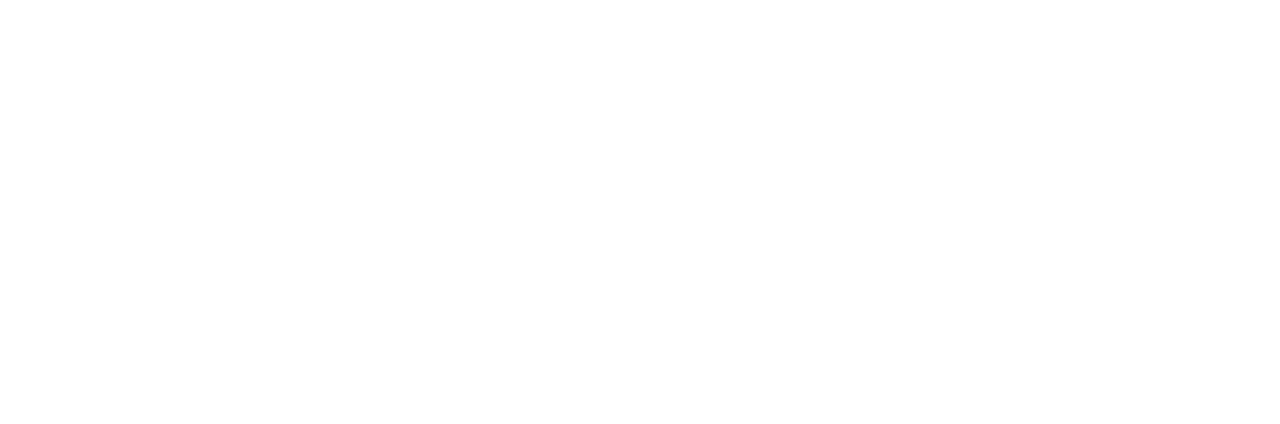
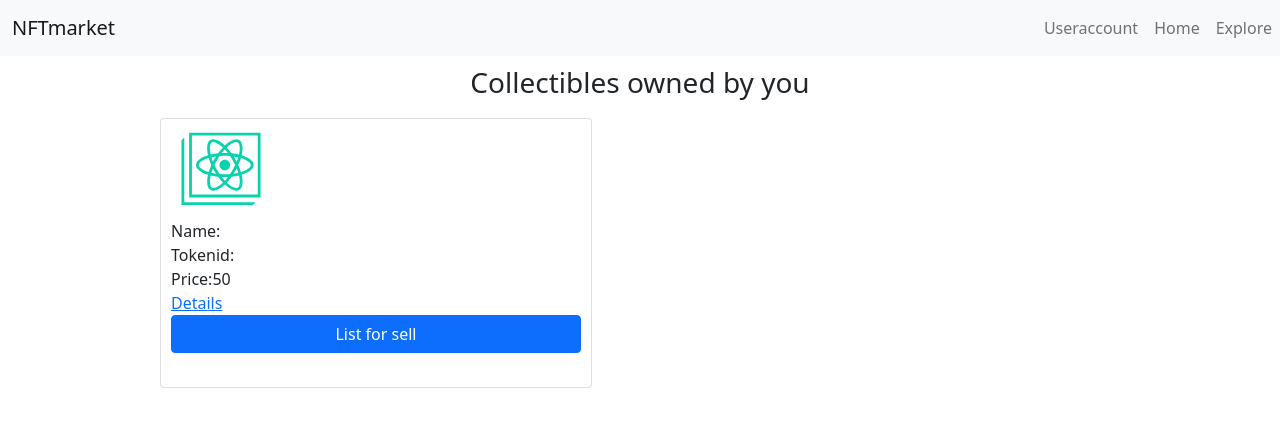
Before and after one commit to anupamakoirala-rumsan/NFT-Market, a React (Create React App) app in the folder client/: page /user in a window 1280 px wide. Shown: the top 424 px of the page. Built offline with nearby package versions, Linux system fonts and the light colour scheme.

Commit message:
Almost final layout added

```diff
--- a/client/src/App.css
+++ b/client/src/App.css
@@ -34,7 +34,28 @@
   width:45%;
   padding-left: 10px;
   padding-bottom: 10px;
+  padding-right: 10px;
 }
 .heading{
   text-align: center;
 }
+.details{
+  justify-content: center;
+  margin-left: auto;
+  margin-right: auto;
+  width:60%;
+padding-top: 10%;
+}
+.artdetails{
+  padding-top: 3%;
+  line-height: 2;
+  padding-bottom: 2%;
+
+}
+.image{
+  padding-top: 2%;
+  padding-left: 4%;
+  justify-content: center;
+  align-items: center;
+  /* padding-bottom: 2%; */
+}
--- a/client/src/App.js
+++ b/client/src/App.js
@@ -3,7 +3,8 @@ import React from"react";
 import {Route,Link,BrowserRouter, Switch} from "react-router-dom";
 import Explore from "./component/Explore";
 import Home from "./component/Home";
-
+import Details from "./component/Details";
+import User from "./component/User"
 // import "bootstrap/dist/css/bootstrap.min.css";
  import "./App.css";
 function App(){
@@ -18,6 +19,12 @@ function App(){
    <Route path ='/explore' exact>
     <Explore/>
     </Route>
+    <Route path ="/details" exact>
+      <Details/>
+    </Route>
+    <Route path ="/user" exact>
+      <User/>
+    </Route>
     </Switch>
     </BrowserRouter>
 
--- /dev/null
+++ b/client/src/component/Details.js
@@ -0,0 +1,47 @@
+import React, { useState } from "react";
+import {Card ,Col,Row,Image,Button} from "react-bootstrap";
+import Nabbar from "./Nav";
+import Loader from "../utilities/Loader"
+function Details(){
+    const[loading,setloading] = useState(true)
+    return(
+        <div className="detailspage">
+            <Nabbar/>
+            <Loader
+            loading={loading}/>
+            <h3></h3>
+            <div className ="details">
+            <Card>
+                <Row>
+                <Col  xs ={5} md ={3}className="image">
+                <Image src="https://ipfs.io/ipfs/QmdzUHJcyUGDMp8Hy6HkrFoTmBAb7k1wibGZKFJy8u5Y8T"
+                 style={{maxWidth:'10rem',maxHeight:"80%"}}
+                 rounded
+                 />
+                 <a href='/'>View the art </a>
+                </Col>
+                {/* <div className="imagedetails"> */}
+                <Col  xs ={4} md ={6} className="artdetails">
+                    <label>Name:</label>
+                    <br/>
+                    <label>Owner:</label>
+                    <br/>
+                    <label>Token Id:</label>
+                    <br/>
+                    <label>Artist:</label>
+                    <br/>
+                    <label>Uploaded Timestamp:</label>
+                    <br/>
+                    <label>Price:</label>
+                    <br/>
+
+                    <Button>Buy</Button>
+                </Col>
+                {/* </div> */}
+                </Row>
+            </Card>
+        </div>
+        </div>
+    )
+}
+export default Details;
--- a/client/src/component/Home.js
+++ b/client/src/component/Home.js
@@ -11,8 +11,11 @@ const [loading,setLoading] = useState(false);
     return(
         <div className="home_page">
             <Nabbar/>
-
-
+            <div className="heading">
+        <h3>
+            Add your art work in Blockchain and secure it's ownership
+        </h3>
+    </div>
             <div className ="upload">
             <Card className="smallcard">
             <Form>
@@ -28,7 +31,10 @@ const [loading,setLoading] = useState(false);
                     <Form.Label>
                        Name
                     </Form.Label>
-
+                    <Form.Control type ="Text" />
+                    <Form.Label>
+                       Artist
+                    </Form.Label>
                     <Form.Control type ="Text" />
                 </Form.Group>
             </Form>
--- a/client/src/component/Nav.js
+++ b/client/src/component/Nav.js
@@ -1,20 +1,20 @@
 import React from "react";
 import {Container, Navbar,Nav} from 'react-bootstrap';
 
-function Nabbar(){
+function Nabbar(props){
 
     return(
         <div className="nav_main">
             <Navbar bg ="light" expand="lg">
             <Container>
-                <Navbar.Brand href ="#home">NFTmarket</Navbar.Brand>
+                <Navbar.Brand href ="/">NFTmarket</Navbar.Brand>
                 </Container>
                 <Navbar.Toggle  aria-controls="basic-navbar-nav"/>
                 <Navbar.Collapse id="basic-navbar-nav">
                     <Nav className ="me-auto">
-                    <Nav.Link>Useraccount</Nav.Link>
-                        <Nav.Link href="#">Home</Nav.Link>
-                        <Nav.Link href="#explore">Explore</Nav.Link>
+                    <Nav.Link href ="/user">Useraccount</Nav.Link>
+                        <Nav.Link href="/">Home</Nav.Link>
+                        <Nav.Link href="/explore">Explore</Nav.Link>
 
                     </Nav>
                 </Navbar.Collapse>
--- /dev/null
+++ b/client/src/component/User.js
@@ -0,0 +1,49 @@
+import React, { useState } from "react";
+import Nabbar from "./Nav";
+import {Button, Card, Form,Collapse} from "react-bootstrap";
+import logo from "../logo.svg";
+
+
+function User(){
+const[loading,setLoading] = useState(false);
+    return(
+        <div className="userpage">
+        <Nabbar/>
+        <div className="heading">
+        <h3>Collectibles owned by you</h3>
+        </div>
+        <div className="display">
+            <Card  className="displaycard">
+            <img src={logo}
+            height="100"
+            width="100"/>
+            <label>Name:</label>
+            <label>Tokenid:</label>
+            <label>Price:50</label>
+            < a href ="/details"> Details</a>
+            <Button onClick ={(event)=>
+                setLoading(!loading)//token ko state sanga check garnae tala loading pathako thau ma pathuanae
+                }
+                aria-controls ="example-collapse-text"
+                aria-expanded={loading}> List for sell</Button>
+                <br/>
+                <Collapse in={loading}>
+                    <div id="example-collapse-text">
+                        <Form>
+                            <Form.Control type="Number" placeholder="Enter the selling price in ether"/>
+                            <br/><Button onClick={()=>
+                            setLoading(false)}
+                            //onclick function modify garnu parnae xa
+                            >Submit</Button>
+                        </Form>
+                    </div>
+                    </Collapse>
+            </Card>
+
+    </div>
+        </div>
+
+    )
+
+}
+export default User;
--- a/client/src/utilities/Loader.js
+++ b/client/src/utilities/Loader.js
@@ -6,7 +6,7 @@ import { css } from "@emotion/react";
 function Loader(props){
     const override = css
     `display:block;
-    width:60%;
+    width:100%;
     margin: 0 auto;
 
 
```
